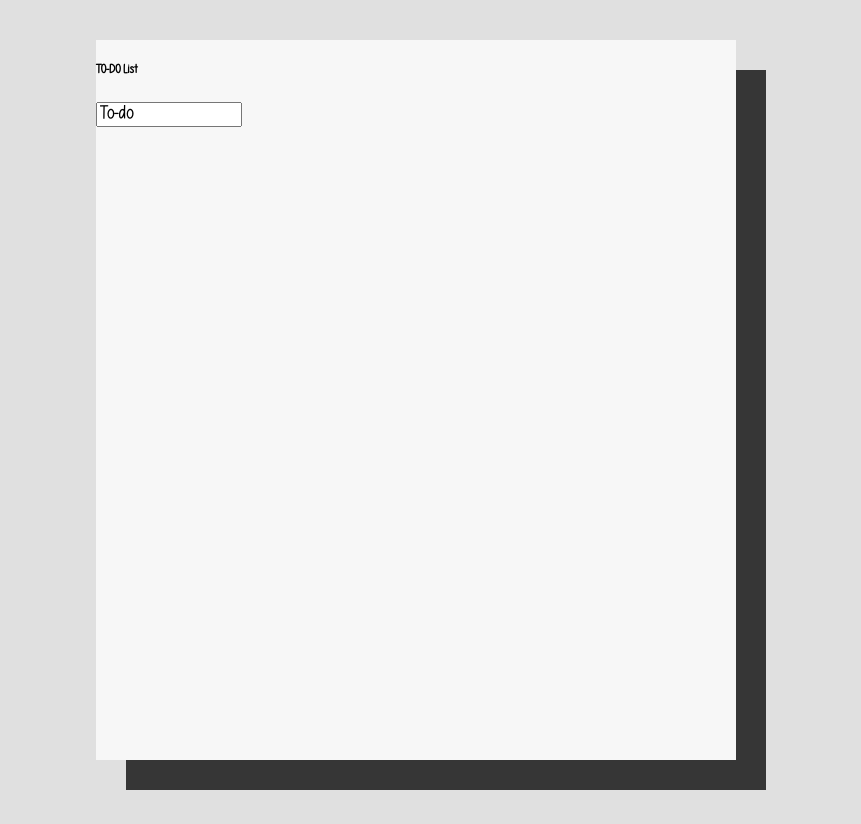
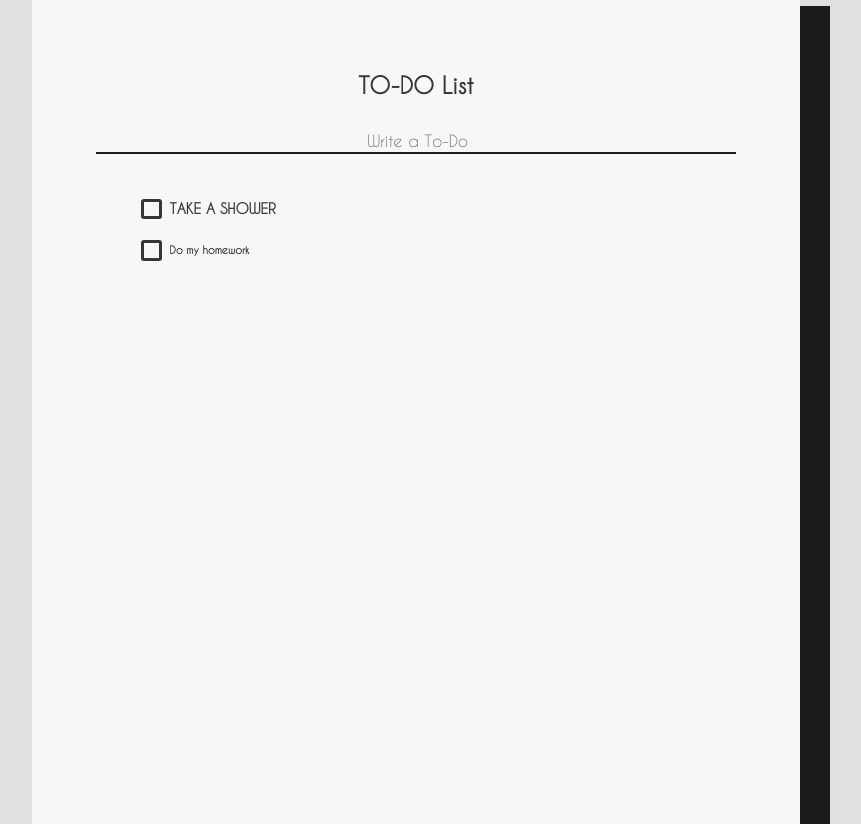
Before and after one commit to JoaoUF/to-do-list-HTML-SCC-SCSS-JS-, a plain HTML site: page site/index.html in a window 1280 px wide. Shown: the whole page, without its empty margins (224-1085 px from the left). Before the commit the page ends 800 px from the top, so only its background shows below. Drawn offline with Linux system fonts and the light colour scheme.

Commit message:
first checkbox version, someone please change this ****

```diff
--- a/sass/Abstracts/_variables.scss
+++ b/sass/Abstracts/_variables.scss
@@ -5,7 +5,6 @@
     @each $colors,
     $shades in $COLORS {
         @if $colors ==BRIGHT {
-
             @each $shade,
             $value in $shades {
                 --clr-#{$shade}: #{$value};
@@ -23,7 +22,7 @@
         } @else {
             @include mq(small) {
                 @each $size, $value in $font-size {
-                    -fs-#{$size}: #{$value};
+                    --fs-#{$size}: #{$value};
                 }
             }
         }
--- a/sass/Base/_fonts.scss
+++ b/sass/Base/_fonts.scss
@@ -2,3 +2,7 @@
     font-family: Joynoted;
     src: url('../../fonts/Joynoted\ Demo.ttf');
 }
+@font-face {
+    font-family: Caviar;
+    src: url(../../fonts/CaviarDreams.ttf);
+}
--- a/sass/Pages/_sheetpaper.scss
+++ b/sass/Pages/_sheetpaper.scss
@@ -5,35 +5,95 @@ body{
     justify-content: center;
     align-items: center;
     background-color: var(--clr-200);
-    font-family: Joynoted;
+    font-family: Caviar;
 
     .sheetpaper{
         width: 40em;
         height: 45em;
         background-color: var(--clr-100);
-        box-shadow: 30px 30px var(--clr-900);
-
+        box-shadow: 30px 30px var(--clr-1000);
+        padding: var(--fs-700);
+        display: flexbox;
+        justify-content: start;
+        align-items: center;
+        flex-direction: column;
 
         &__title{
-
+            font-size: var(--fs-400);
+            line-height: normal;
+            text-align: center;
+            margin: var(--fs-500);
+            color: var(--clr-900);
         }
 
         &__blackspace{
+            width: 100%;
+            border: none;
+            background-color: transparent;
+            outline: none;
+            padding: 0.1rem;
+            text-align: center;
+            color: var(--clr-800);
+        }
 
+        &__line{
+            width: auto;
+            height: 2px;
+            margin: 0;
+            background-color: var(--clr-1000);
         }
 
         &__container{
-            &__but-incomplete{
+            padding: var(--fs-600);
 
-            }
-            &__but-complete{
+            &__todo{
+                display: flex;
+                justify-content: start;
+                align-items: center;
+                gap: 0.5em;
+                cursor: pointer;
 
-            }
-            &__text-incomplete{
+                &__check{
+                    display: none;
 
-            }
-            &__text-complete{
+                    &:checked + .sheetpaper__container__todo__box{
+                        background-color: var(--clr-900);
+                    }
+                }
 
+                &__box{
+                    width: 0.9rem;
+                    height: 0.9rem;
+                    border: solid var(--clr-900);
+                    border-radius: 3px;
+                    display: flex;
+                    align-items: center;
+                    justify-content: center;
+                    flex-shrink: 0;
+
+                    &:after {
+                        content: '\2714';
+                        font-size: 0.9rem;
+                        background-color: var(--clr-100);
+                        color: var(--clr-100);
+                        width: 100%;
+                        height: 100%;
+                    }
+                }
+
+                &__text-incomplete{
+                    color: var(--clr-900);
+                    margin: 0;
+                    font-size: 0.9rem;
+                    line-height: 0.9em;
+                    vertical-align: baseline;
+                    text-transform: uppercase;
+
+                }
+
+                &__text-complete{
+                    color: var(--clr-900);
+                }
             }
         }
     }
--- a/site/index.html
+++ b/site/index.html
@@ -11,15 +11,18 @@
     <main class="sheetpaper">
         <h6 class="sheetpaper__title">TO-DO List</h6>
         <form action="" id="id">
-            <input type="text" class="sheetpaper__blackspace" value="To-do">
+            <input type="text" class="sheetpaper__blackspace" value="" placeholder="Write a To-Do">
+            <div class="sheetpaper__line"></div>
             <div class="sheetpaper__container">
-                <div class="sheetpaper__container">
-                    <but class="sheetpaper__container__but-incomplete"></but>
-                    <h6 class="sheetpaper__container__text-incomplete"></h6>
+                <div class="sheetpaper__container__todo">
+                    <input type="checkbox" class="sheetpaper__container__todo__check" name="" id="">
+                    <div class="sheetpaper__container__todo__box"></div>
+                    <h6 class="sheetpaper__container__todo__text-incomplete">Take a shower</h6>
                 </div>
-                <div class="sheetpaper__container">
-                    <but class="sheetpaper__container__but-complete"></but>
-                    <h6 class="sheetpaper__container__text-complete"></h6>
+                <div class="sheetpaper__container__todo">
+                    <input checked type="checkbox" class="sheetpaper__container__todo__check" name="" id="">
+                    <div class="sheetpaper__container__todo__box"></div>
+                    <h6 class="sheetpaper__container__todo__text-complete">Do my homework</h6>
                 </div>
             </div>
         </form>
```
Also changed, not shown: css/index.min.css, fonts/CaviarDreams.ttf (added), 1 other file.
